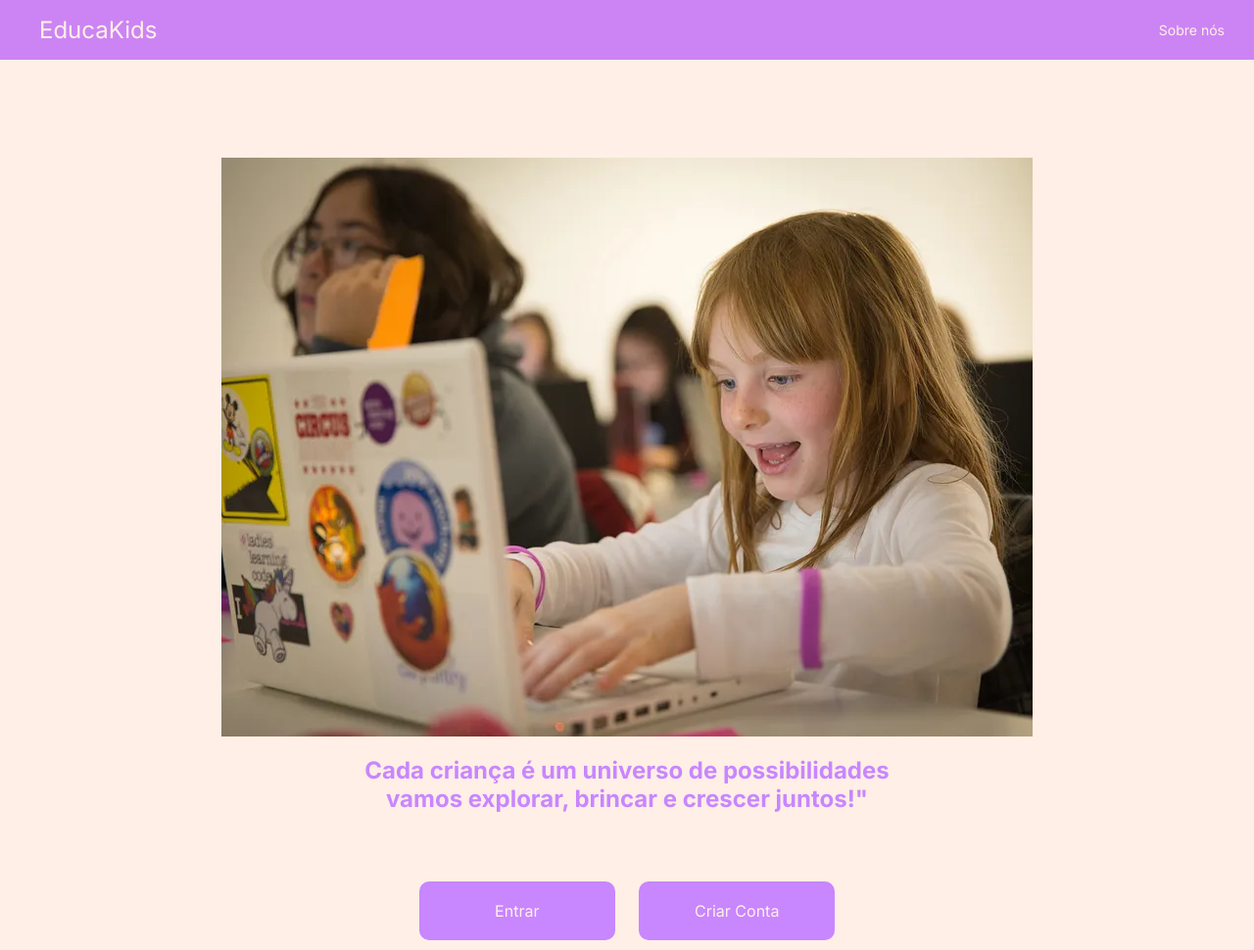
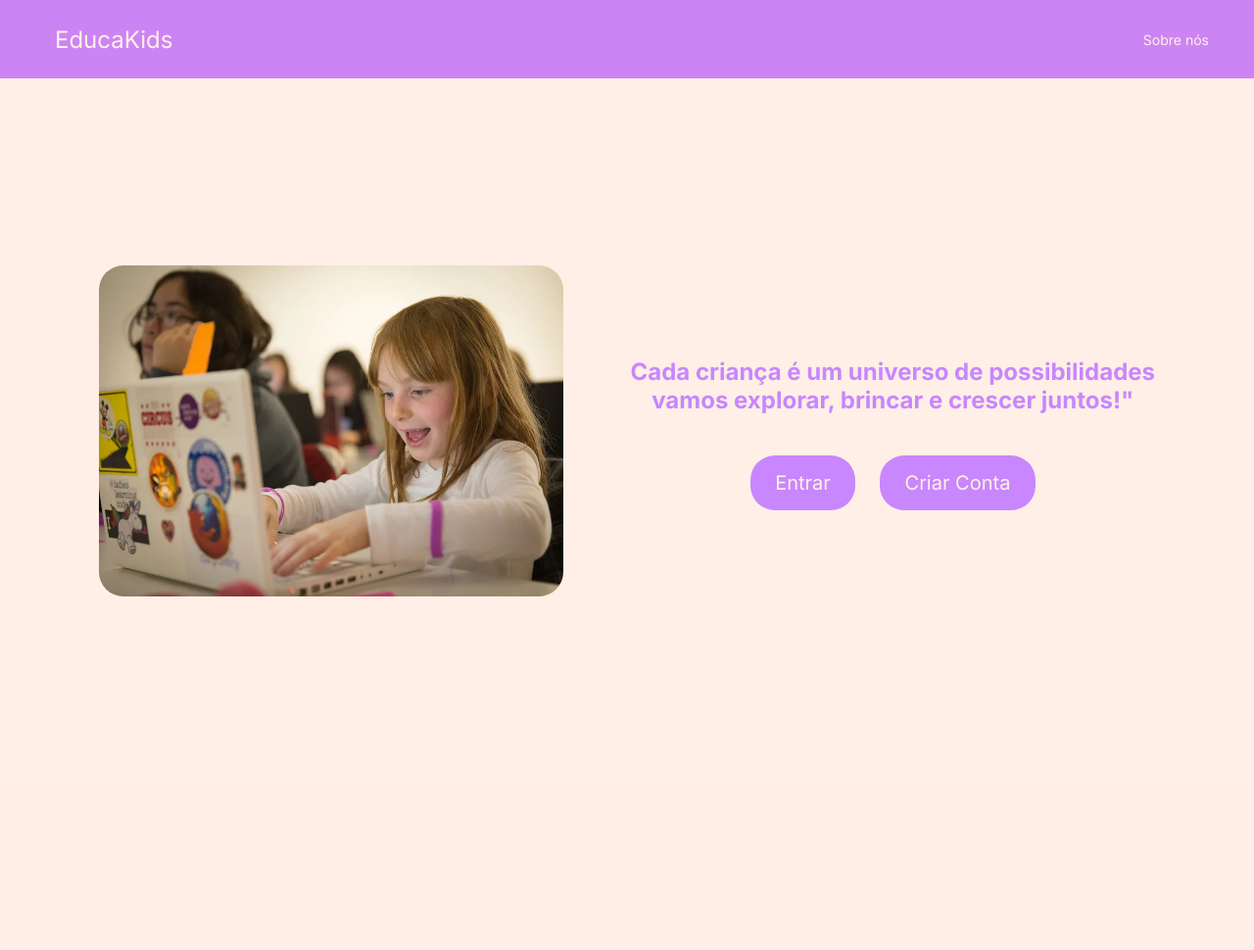
Before and after one commit to caiomatenorio/programando-o-futuro-final, a Flask app: page / in a window 1280 px wide. Shown: the whole page at 98% size. After the commit the page ends 609 px from the top, so only its background shows below. Run offline with Flask 3, Linux system fonts and the light colour scheme.

Commit message:
style: improve formatting and consistency in index.css and index.html

```diff
--- a/app/static/css/index.css
+++ b/app/static/css/index.css
@@ -1,4 +1,4 @@
-@import url('https://fonts.googleapis.com/css2?family=Inter:ital,opsz,wght@0,14..32,100..900;1,14..32,100..900&display=swap');
+@import url("https://fonts.googleapis.com/css2?family=Inter:ital,opsz,wght@0,14..32,100..900;1,14..32,100..900&display=swap");
 
 body {
   margin: 0;
@@ -10,11 +10,12 @@ body {
 
 header {
   background-color: #cc84f4;
-    color: #FFF1E6;
-    padding: 1em;
+  color: #fff1e6;
   display: flex;
   justify-content: space-between;
   align-items: center;
+  height: 10vh;
+  padding: 0 2em;
 }
 
 .marca {
@@ -23,40 +24,51 @@ header {
 }
 
 .sobre {
-    color:#FFF1E6;
+  color: #fff1e6;
   text-decoration: none;
   margin-right: 1em;
   font-size: 14px;
 }
 
 main {
-    margin-top: 100px;
+  display: flex;
+  align-items: center;
+  height: 90vh;
+  justify-content: space-evenly;
+  padding: 0 2em;
 }
 
-h1  {
+#text-content {
+  display: flex;
+  flex-direction: column;
+  align-items: center;
+  justify-content: center;
+  gap: 2vh;
+}
+
+img {
+  width: 37vw;
+  border-radius: 25px;
+}
+
+h1 {
   text-decoration: none;
-    color:#C886FF;
+  color: #c886ff;
   font-size: 24px;
 }
 
-.buttons {
-    margin-top: 60px;
-}
-
 button {
-    background-color: #C886FF;
-    color: #FFF1E6;
+  background-color: #c886ff;
+  color: #fff1e6;
   border: none;
-    border-radius: 10px;
-    padding: 15px 30px;
+  border-radius: 25px;
+  padding: 2vh 2vw;
   margin: 10px;
-    font-size: 16px;
+  font-size: 1.25rem;
   cursor: pointer;
   font-family: "Inter", sans-serif;
-    width: 200px;
-    height: 60px;
   box-sizing: border-box;
-
+}
 
 button:hover {
   opacity: 0.9;
--- a/app/templates/index.html
+++ b/app/templates/index.html
@@ -1,10 +1,12 @@
 <!DOCTYPE html>
 <html lang="pt-br">
+
 <head>
   <meta charset="UTF-8">
   <title>EducaKids</title>
   <link rel="stylesheet" href="/static/css/index.css" />
 </head>
+
 <body>
   <header>
     <div class="marca">EducaKids</div>
@@ -12,12 +14,15 @@
   </header>
 
   <main>
-        <img src="../static/images/index-kid.png" alt="">
+    <img src="../static/images/index-kid.png" alt="Criança brincando">
+    <div id="text-content">
       <h1>Cada criança é um universo de possibilidades <br> vamos explorar, brincar e crescer juntos!"</h1>
       <div class="buttons">
         <a href="/entrar"><button>Entrar</button></a>
         <a href="/cadastro"><button>Criar Conta</button></a>
       </div>
+    </div>
   </main>
 </body>
+
 </html>
```
Lines whose indentation alone changed are shown as unchanged.
